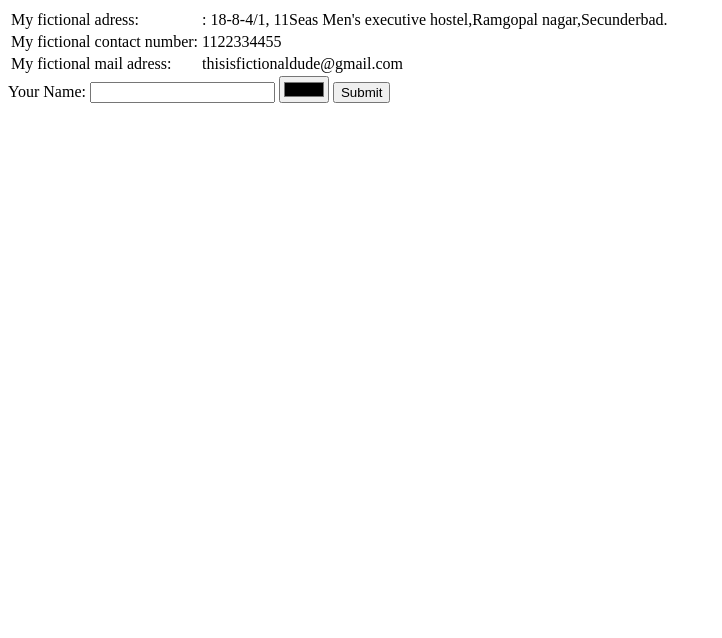
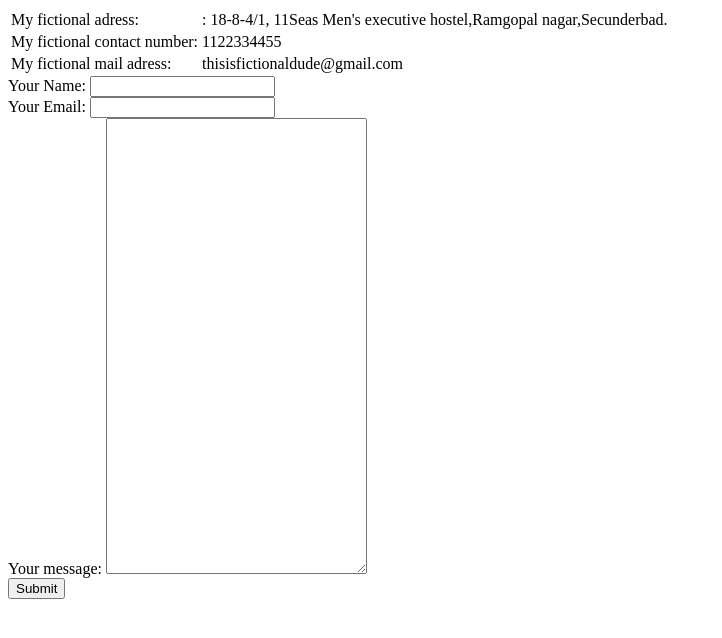
Before and after one commit to johnwycliffe/cv, a plain HTML site: page contact mr.John wycliffe.html in a window 1280 px wide. Shown: the whole page, without its empty margins (0-722 px from the left). Drawn offline with Linux system fonts and the light colour scheme.

Commit message:
updated contact me

```diff
--- a/contact mr.John wycliffe.html
+++ b/contact mr.John wycliffe.html
@@ -1,4 +1,4 @@
-<!DOCTYPE html>
+
 <html <!DOCTYPE html>
 
 <html>
@@ -25,10 +25,13 @@
 
 
         </table>
-        <form class=""action="index.html" method="post">
+         <form class="" action="mailto:info@johnwycliffechindada@gmail.com" method="post" enctype="text/plain">
             <label>Your Name:</label>
-            <input type ="text" name="" value="">
-            <input type ="color" name="" value="">
+            <input type ="text" name="Your name" value=""><br>
+            <label>Your Email:</label>
+            <input type ="email" name="Your email" value=""><br>
+            <label> Your message:</label>
+            <textarea name="Your message" rows="30" cols="30"></textarea><br>
             <input type ="submit"name="">
 
 
```
